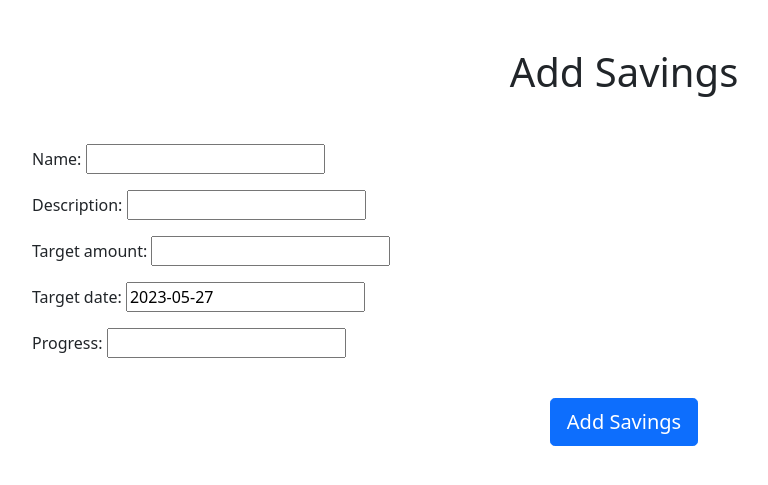
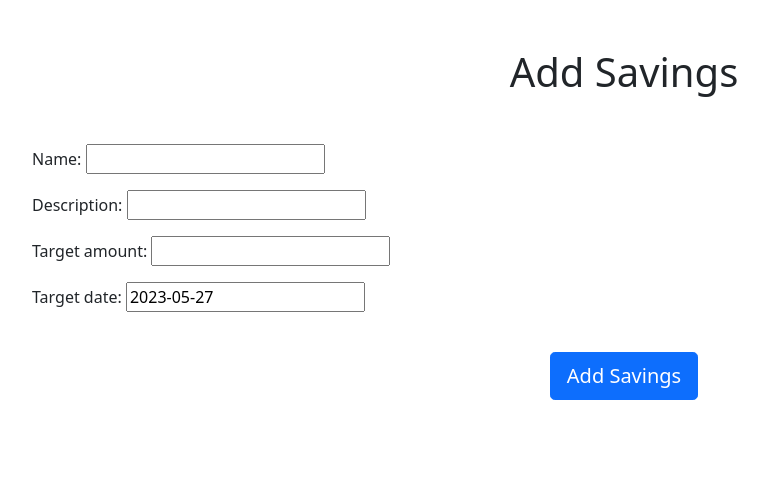
Before and after one commit to jmanager25/ExpenseTrack, a Django app: page /savings/add/ in a window 1280 px wide. Shown: the top 485 px of the page, without its empty margins (16-784 px from the left). Run offline with Django 3.2, Linux system fonts and the light colour scheme; some libraries are stand-ins or nearby versions.

Commit message:
Remove the fiel progress from database

```diff
--- a/expensetracker/models.py
+++ b/expensetracker/models.py
@@ -40,7 +40,6 @@ class Savings(models.Model):
     description = models.CharField(max_length=200)
     target_amount = models.DecimalField(max_digits=10, decimal_places=2)
     target_date = models.DateField(default=now)
-    progress = models.DecimalField(max_digits=10, decimal_places=2)
 
     objects = models.Manager()
 
--- a/savings/views.py
+++ b/savings/views.py
@@ -26,7 +26,7 @@ class SavingsCreateView(CreateView):
     model = Savings
     template_name = "add_savings.html"
     fields = ['name', 'description',
-              'target_amount', 'target_date', 'progress']
+              'target_amount', 'target_date']
     success_url = reverse_lazy('savings')
 
     def form_valid(self, form):
@@ -46,7 +46,7 @@ class SavingsUpdateView(UpdateView):
     model = Savings
     template_name = "edit_savings.html"
     fields = ['name', 'description',
-              'target_amount', 'target_date', 'progress']
+              'target_amount', 'target_date']
     success_url = reverse_lazy('savings')
 
     def form_valid(self, form):
--- a/templates/savings.html
+++ b/templates/savings.html
@@ -28,7 +28,7 @@
                     <td>{{ saving_goal.description }}</td>
                     <td>{{ saving_goal.target_amount }}</td>
                     <td>{{ saving_goal.target_date }}</td>
-                    <td>{{ saving_goal.progress }}</td>
+                    <td></td>
                     <td><a href="{% url 'edit_savings' pk=saving_goal.id %}" class="btn btn-sm btn-secondary">Edit</a>
                         <a href="{% url 'delete_savings' pk=saving_goal.id %}" class="btn btn-sm btn-danger">Delete</a>
                     </td>
```
Also changed, not shown: expensetracker/migrations/0005_remove_savings_progress.py (added).
